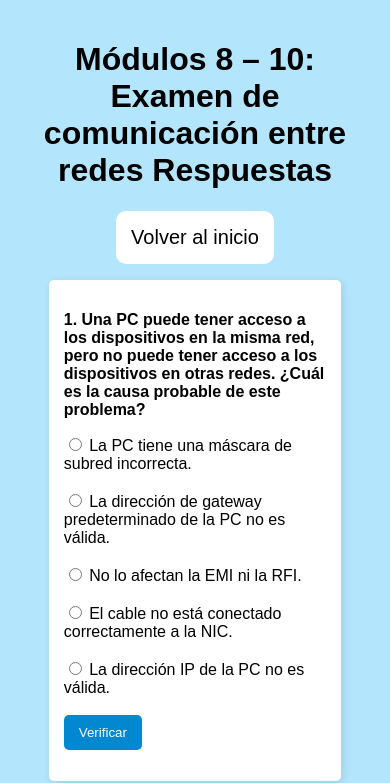
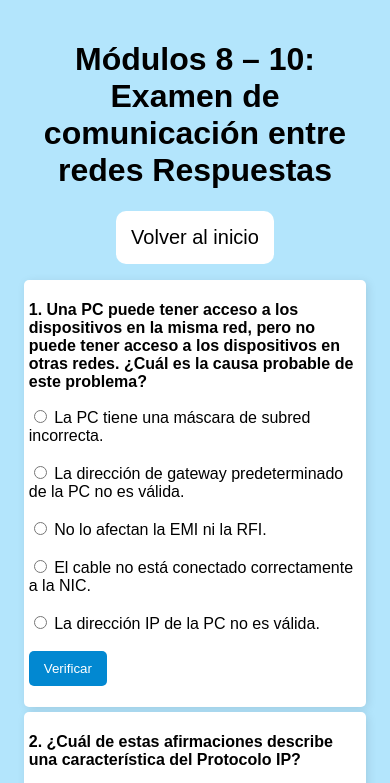
Before and after one commit to Kory05/repasoredes_m8-10, a plain HTML site: page preguntas/preguntas1-10.html in a window 390 px wide. Shown: the top 783 px of the page. Drawn offline with Linux system fonts and the light colour scheme.

Commit message:
Update size sistem

```diff
--- a/styles/style.css
+++ b/styles/style.css
@@ -32,6 +32,7 @@ div {
 .titulo-pregunta {
     font-weight: bold;
 }
+@media (min-width: 769px) {
     .question {
         background: white;
         padding: 15px;
@@ -39,6 +40,17 @@ div {
         box-shadow: 2px 2px 10px rgba(0, 0, 0, 0.1);
         margin-bottom: 5px;
         width: 75%;
+    }
+}
+@media (max-width: 768px) {
+    .question {
+        background: white;
+        padding: 5px;
+        border-radius: 5px;
+        box-shadow: 2px 2px 10px rgba(0, 0, 0, 0.1);
+        margin-bottom: 5px;
+        width: 95%;
+    }
 }
 button {
     background-color: #0288D1;
```
Lines whose indentation alone changed are shown as unchanged.
